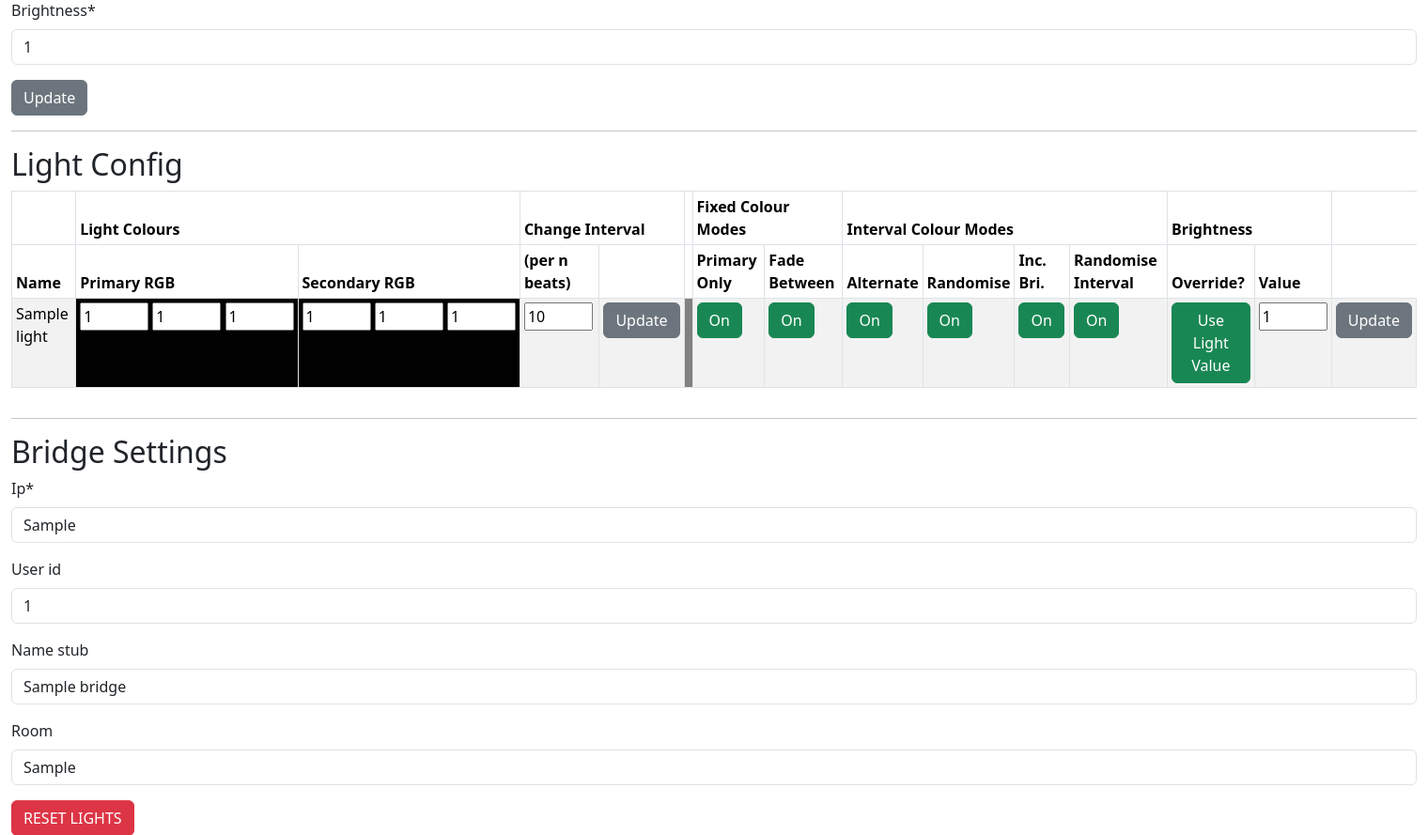
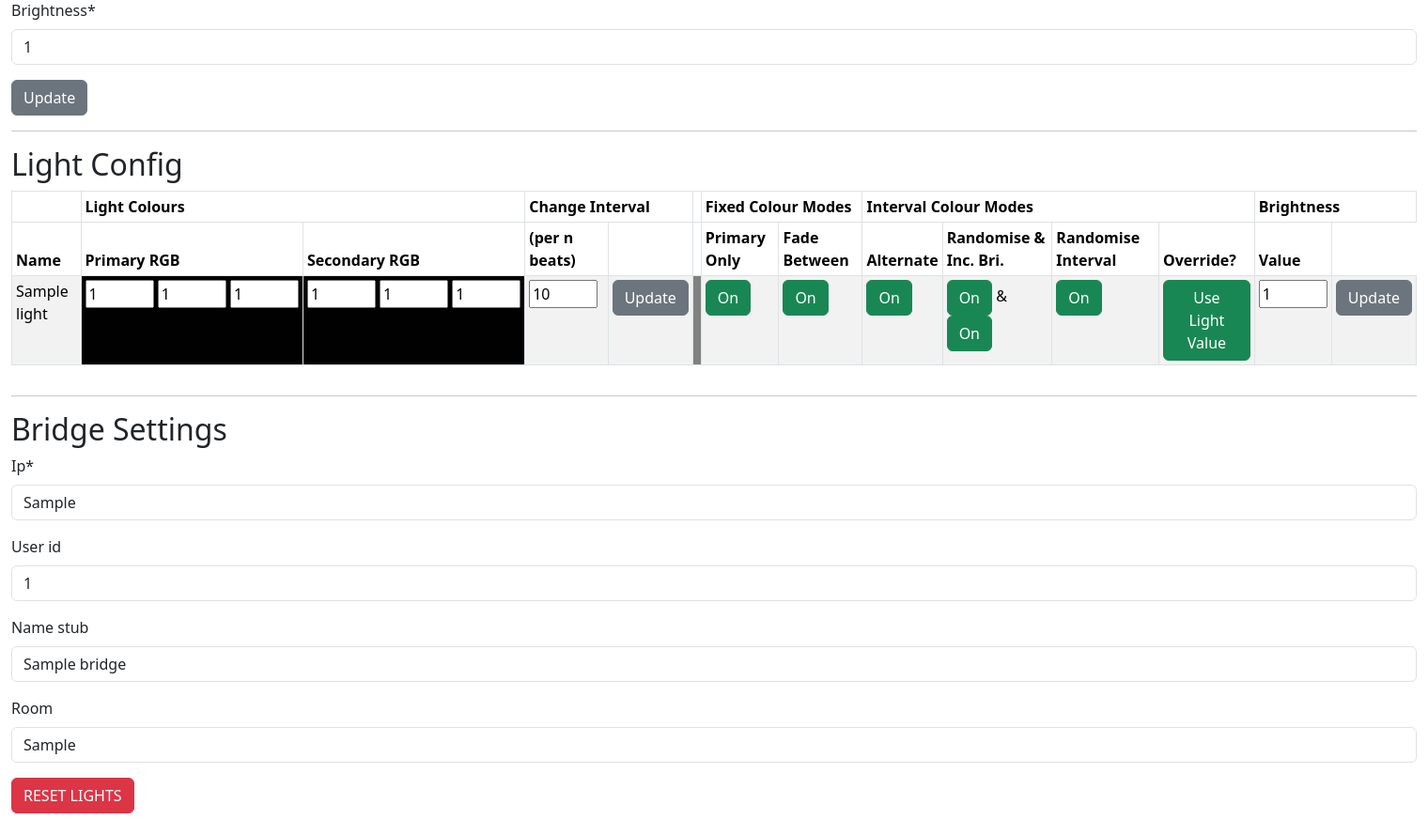
Before and after one commit to DanBuchan/Party_button, a Django app: page /lights/ in a window 1520 px wide. Shown: the part 209-1098 px from the top of the page at 94% size. After the commit the page ends 1075 px from the top, so only its background shows below. Run offline with Django 4.2, Linux system fonts and the light colour scheme; tables that the repository leaves empty hold one stand-in row (values such as "Sample post"); some libraries are stand-ins or nearby versions.

Commit message:
added randomise brightness ctl

```diff
--- a/pb_ui/mp3_manager/templates/mp3_manager/lights.html
+++ b/pb_ui/mp3_manager/templates/mp3_manager/lights.html
@@ -40,7 +40,7 @@
       <table class="table table-striped table-bordered table-sm" cellspacing="0" width="100%">
         <thead>
           <tr><th></th><th colspan="2">Light Colours</th><th colspan="2">Change Interval</th><th></th><th class="fixed_colour" colspan="2">Fixed Colour Modes</th><th class="interval_colour" colspan="4">Interval Colour Modes</th><th colspan="2">Brightness</th></tr>
-          <tr><th>Name</th><th>Primary RGB</th><th>Secondary RGB</th><th>(per n beats)</th><th></th><th></th><th class="fixed_colour">Primary Only</th><th class="fixed_colour">Fade Between</th><th class="interval_colour">Alternate</th><th class="interval_colour">Randomise</th><th class="interval_colour">Inc. Bri.</th><th class="interval_colour">Randomise Interval</th><th>Override?</th><th>Value</th></tr>
+          <tr><th>Name</th><th>Primary RGB</th><th>Secondary RGB</th><th>(per n beats)</th><th></th><th></th><th class="fixed_colour">Primary Only</th><th class="fixed_colour">Fade Between</th><th class="interval_colour">Alternate</th><th class="interval_colour">Randomise & Inc. Bri.</th><th class="interval_colour">Randomise Interval</th><th>Override?</th><th>Value</th></tr>
         </thead>
         <tbody>
           {% for light in lights %}
@@ -97,8 +97,7 @@
                 {% else %}
                   <a href="{% url 'mp3_manager:lightrandom' pk=light.pk %}"><button type="button" class="btn btn-secondary">Off</button></a>
                 {% endif %}
-              </td>
-              <td class="interval_colour">
+               &
                 {% if light.randomise_brightness %}
                   <a class="interval_colour" href="{% url 'mp3_manager:lightrandbri' pk=light.pk %}"><button type="button" class="btn btn-success">On</button></a>
                 {% else %}
--- a/pb_ui/mp3_manager/views.py
+++ b/pb_ui/mp3_manager/views.py
@@ -92,7 +92,7 @@
             form = self.get_form()
             if form.is_valid():
                 record = form.save()
-                # command = ['/opt/homebrew/Cellar/bpm-tools/0.3/bin/bpm-tag',
+                #command = ['/opt/homebrew/Cellar/bpm-tools/0.3/bin/bpm-tag',
                 command = ['/usr/bin/bpm-tag',
                            '-f',
                            '-n',
@@ -494,6 +494,7 @@
         light.random_colour = False
         light.alternate_colour = False
         light.random_interval=False
+        light.randomise_brightness=False
         light.save()
         return redirect("/lights")
 
@@ -508,6 +509,7 @@
         light.random_colour = False
         light.alternate_colour = False
         light.random_interval=False
+        light.randomise_brightness=False
         light.save()
         return redirect("/lights")
 
@@ -534,6 +536,7 @@
         light.fade = False
         light.random_colour = False
         light.alternate_colour = True
+        light.randomise_brightness=False
         light.save()
         return redirect("/lights")
 
@@ -582,8 +585,16 @@
 
 class LightRandBri(generic.ListView, FormMixin):
 
-    def post(self, request, pk):
-        #get records set solo True and save.
+    def get(self, request, pk):
+        print(f"Setting brightness to randomise: {pk}")
+        light = Light.objects.filter(pk=pk)[0]
+        if light.randomise_brightness:
+            light.randomise_brightness=False
+        else:
+            if light.random_colour:
+                light.randomise_brightness=True
+
+        light.save()
         return redirect("/lights")
 
 
```
